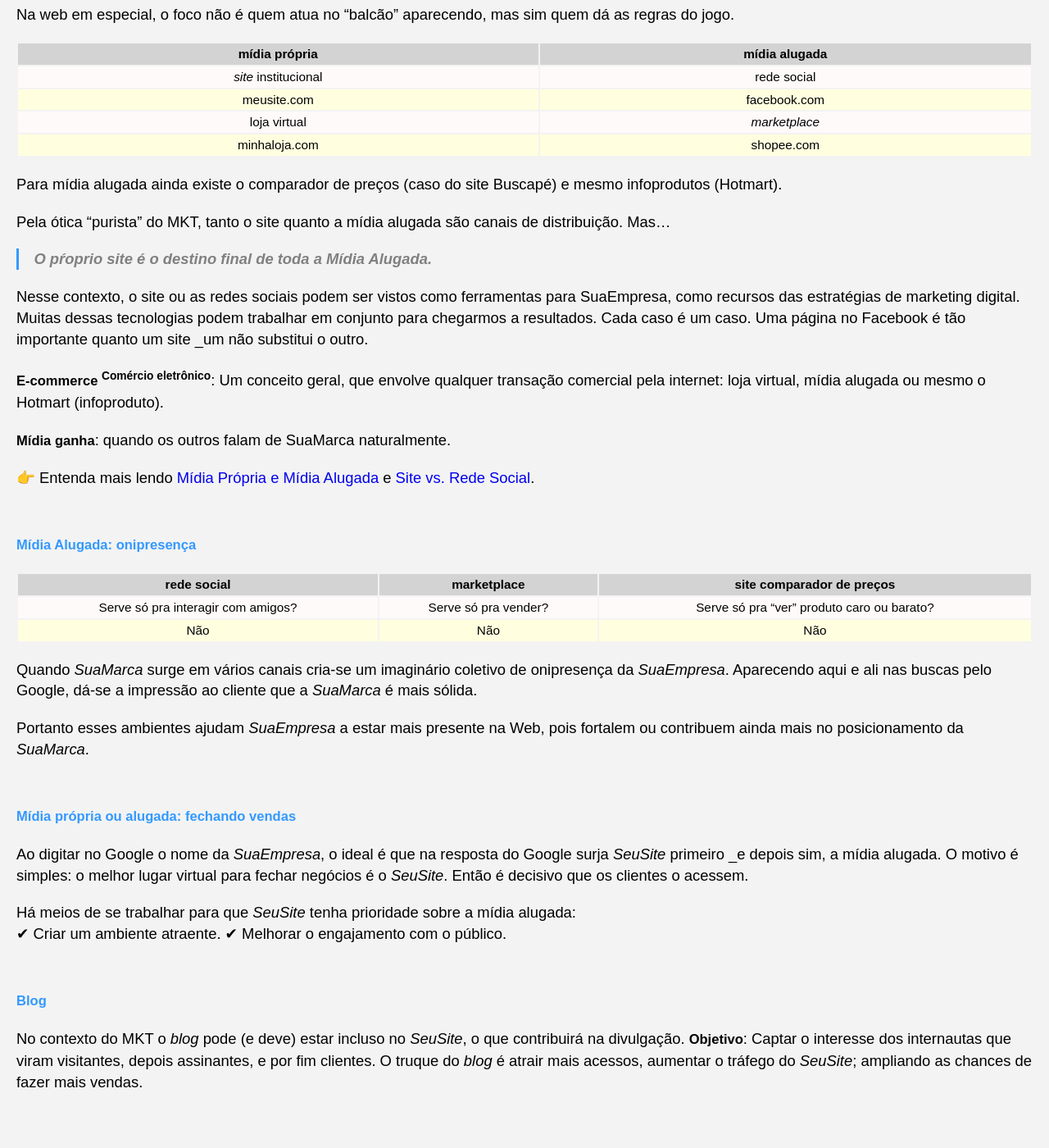
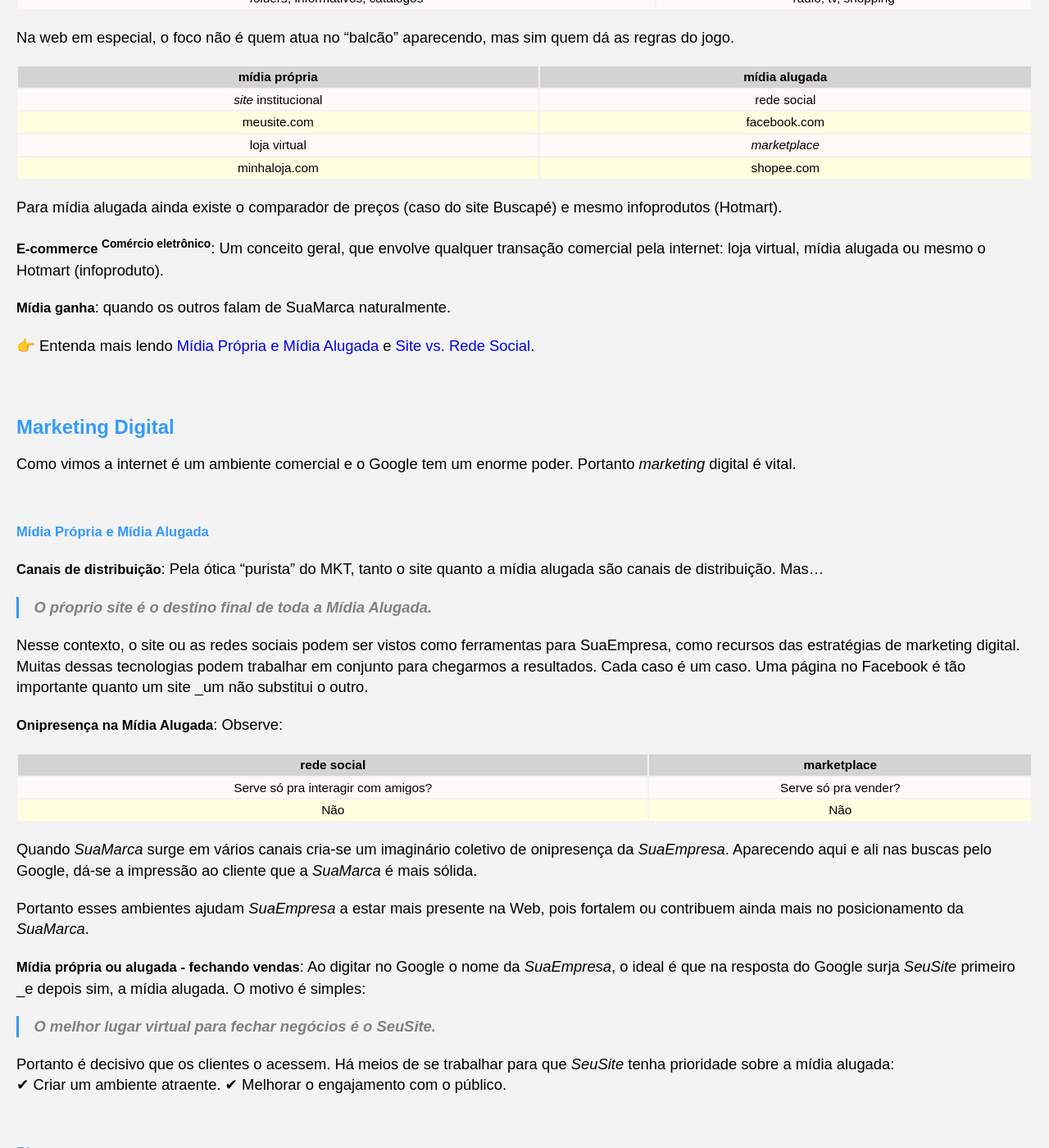
Before and after one commit to Joesynth/joesynth.github.io, a Jekyll site: the page built from _posts/2021-01-03-site-comercial-um-tutorial-essencial.md, in a window 1280 px wide and 1400 px high, scrolled down 5333 px. Shown: the whole window at 82% size. Built offline with Jekyll 4.4.1, drawn with Linux system fonts in a browser that asks for light colours; some of the changed text lies outside the part shown.

Commit message:
Enhance digital marketing content and website importance

```diff
--- a/_posts/2021-01-03-site-comercial-um-tutorial-essencial.md
+++ b/_posts/2021-01-03-site-comercial-um-tutorial-essencial.md
@@ -5,6 +5,8 @@
 ⚠️
 **1**: Quando falarmos **empresa**, também se aplica a **instituição**, **ONG**.
 **2**: O que é válido para **produto** também serve para **serviço** ou **ideia** (por ex. artista, político...).
+
+
 
 
 
@@ -76,6 +78,8 @@
 
 ###### Site e profissões
 
+|||
+|:---:|:---:|
 |**web designer**|**empreendedor**|
 |estética, persuasão |visão de produto, gestão de risco. define modelo de negócio|
 |**marketing**|**desenvolvedor**|
@@ -170,11 +174,7 @@
 
 Para mídia alugada ainda existe o comparador de preços (caso do site Buscapé) e mesmo infoprodutos (Hotmart).
 
-Pela ótica "purista" do MKT, tanto o site quanto a mídia alugada são canais de distribuição. Mas...
 
-> O pŕoprio site é o destino final de toda a Mídia Alugada.
-
-Nesse contexto, o site ou as redes sociais podem ser vistos como ferramentas para SuaEmpresa, como recursos das estratégias de marketing digital. Muitas dessas tecnologias podem trabalhar em conjunto para chegarmos a resultados. Cada caso é um caso. Uma página no Facebook é tão importante quanto um site _um não substitui o outro.
 
 **E-commerce <sup>Comércio eletrônico</sup>**: Um conceito geral, que envolve qualquer transação comercial pela internet: loja virtual, mídia alugada ou mesmo o Hotmart (infoproduto).
 
@@ -186,39 +186,52 @@
 
 
 
-###### Mídia Alugada: onipresença
 
-|rede social|marketplace|site comparador de preços|
-|:---:|:---:|:---:|
-|Serve só pra interagir com amigos?|Serve só pra vender?|Serve só pra "ver" produto caro ou barato?|
-|Não|Não|Não|
+
+
+
+
+
+
+## Marketing Digital
+
+
+Como vimos a internet é um ambiente comercial e o Google tem um enorme poder. Portanto *marketing* digital é vital.
+
+###### Mídia Própria e Mídia Alugada
+
+
+**Canais de distribuição**: Pela ótica "purista" do MKT, tanto o site quanto a mídia alugada são canais de distribuição. Mas...
+
+> O pŕoprio site é o destino final de toda a Mídia Alugada.
+
+Nesse contexto, o site ou as redes sociais podem ser vistos como ferramentas para SuaEmpresa, como recursos das estratégias de marketing digital. Muitas dessas tecnologias podem trabalhar em conjunto para chegarmos a resultados. Cada caso é um caso. Uma página no Facebook é tão importante quanto um site _um não substitui o outro.
+
+
+**Onipresença na Mídia Alugada**: Observe:
+
+|rede social|marketplace|
+|:---:|:---:|
+|Serve só pra interagir com amigos?|Serve só pra vender?|
+|Não|Não|
 
 Quando *SuaMarca* surge em vários canais cria-se um imaginário coletivo de onipresença da *SuaEmpresa*. Aparecendo aqui e ali nas buscas pelo Google, dá-se a impressão ao cliente que a *SuaMarca* é mais sólida.
 
 Portanto esses ambientes ajudam *SuaEmpresa* a estar mais presente na Web, pois fortalem ou contribuem ainda mais no posicionamento da *SuaMarca*.
 
+**Mídia própria ou alugada - fechando vendas**: Ao digitar no Google o nome da *SuaEmpresa*, o ideal é que na resposta do Google surja *SeuSite* primeiro _e depois sim, a mídia alugada. O motivo é simples:
 
-###### Mídia própria ou alugada: fechando vendas
+> O melhor lugar virtual para fechar negócios é o *SeuSite*.
 
-Ao digitar no Google o nome da *SuaEmpresa*, o ideal é que na resposta do Google surja *SeuSite* primeiro _e depois sim, a mídia alugada. O motivo é simples: o melhor lugar virtual para fechar negócios é o *SeuSite*. Então é decisivo que os clientes o acessem.
-
-Há meios de se trabalhar para que *SeuSite* tenha prioridade sobre a mídia alugada:
+Portanto é decisivo que os clientes o acessem. Há meios de se trabalhar para que *SeuSite* tenha prioridade sobre a mídia alugada:
 ✔ Criar um ambiente atraente.
 ✔ Melhorar o engajamento com o público.
+
 
 ###### Blog
 
 No contexto do MKT o *blog* pode (e deve) estar incluso no *SeuSite*, o que contribuirá na divulgação.
 **Objetivo**: Captar o interesse dos internautas que viram visitantes, depois assinantes, e por fim clientes. O truque do *blog* é atrair mais acessos, aumentar o tráfego do *SeuSite*; ampliando as chances de fazer mais vendas.
-
-
-
-
-## Comunicação / Marketing Digital
-
-
-Como vimos a internet é um ambiente comercial e o Google tem um enorme poder. Portanto *marketing* digital é vital.
-
 
 
 
```
